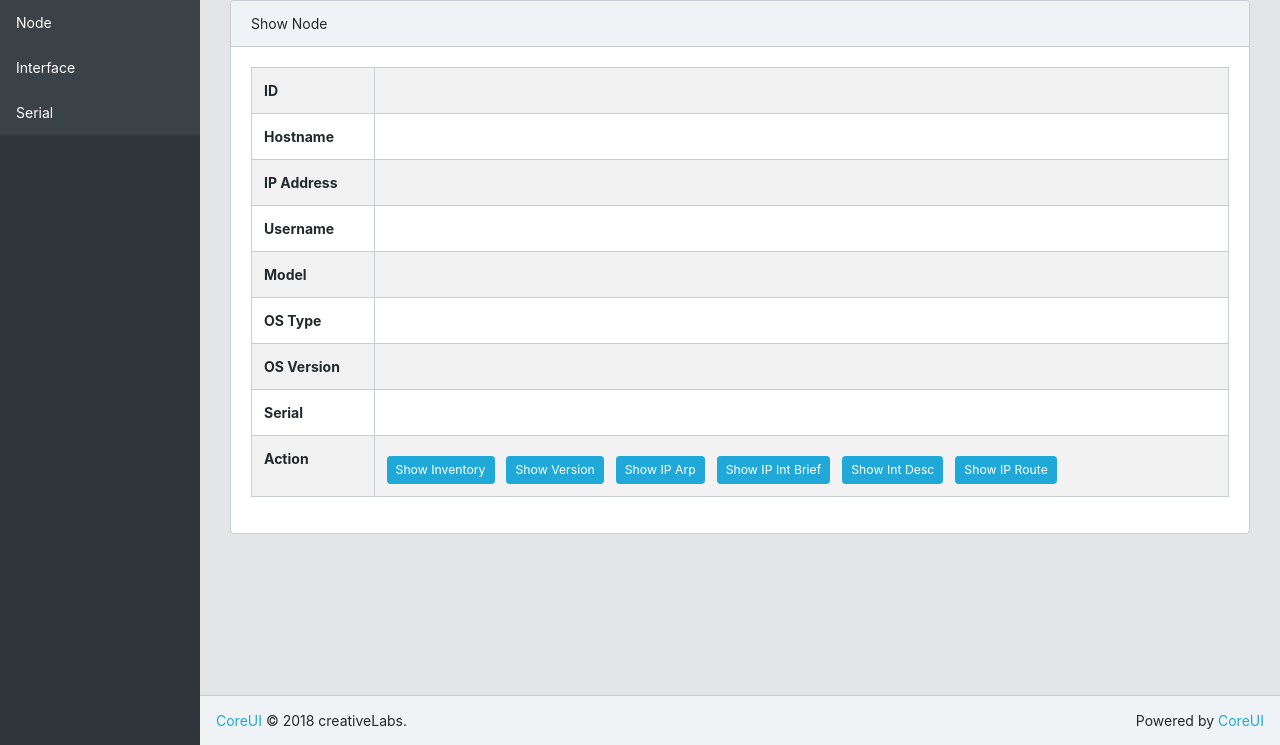
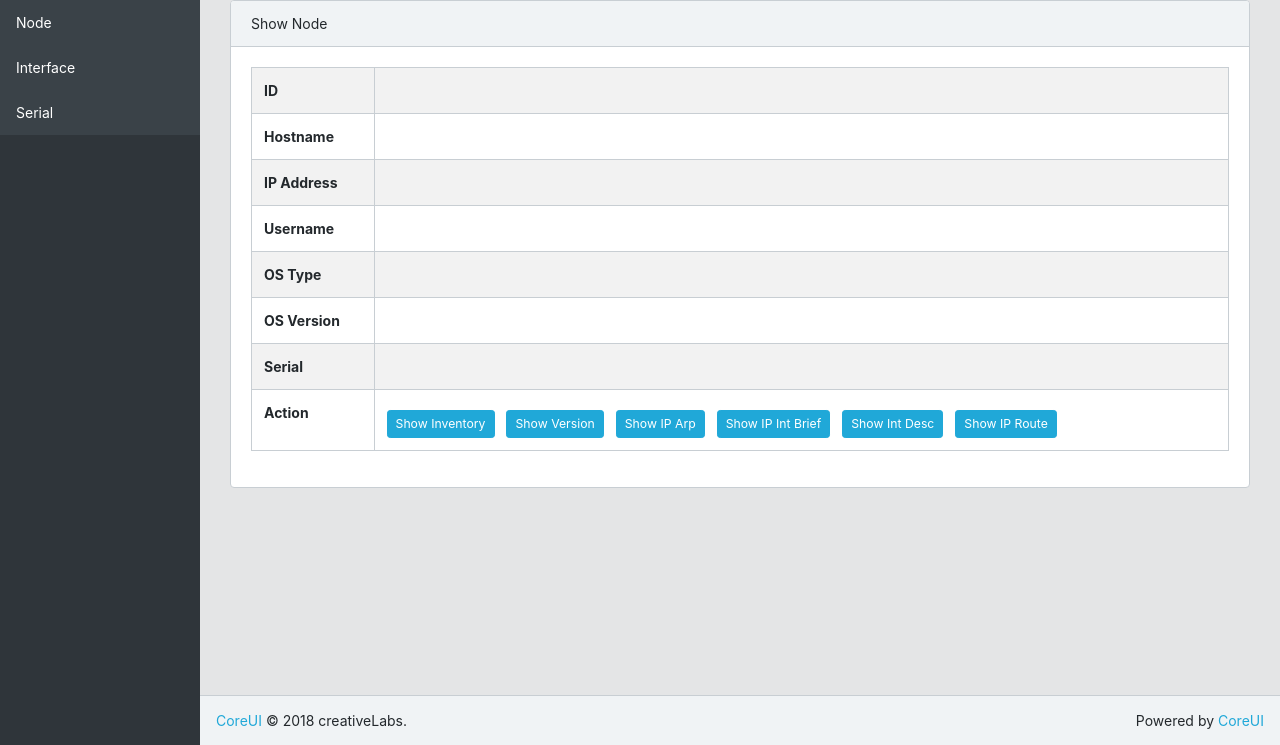
Before and after one commit to yone2ks/neteye, a Flask app: page /node/1 in a window 1280 px wide. Shown: the part 55-800 px from the top of the page. Run offline with Flask 2, Linux system fonts and the light colour scheme; data that the repository does not hold is empty; some libraries are stand-ins or nearby versions.

Commit message:
use serial in import_node method and del model column in node

```diff
--- a/neteye/node/models.py
+++ b/neteye/node/models.py
@@ -11,7 +11,6 @@ class Node(Base):
     hostname = Column(String, unique=True, nullable=True)
     description = Column(String, nullable=False)
     ip_address = Column(String, nullable=False)
-    model = Column(String)
     os_type = Column(String)
     os_version = Column(String)
     username = Column(String)
--- a/neteye/node/routes.py
+++ b/neteye/node/routes.py
@@ -178,8 +178,11 @@ def import_node(ip_address):
     conn = node.gen_conn()
     conn.enable()
     show_inventory = conn.send_command('show inventory', use_textfsm=True)
-    node.serial = show_inventory[0]['sn']
-    node.model = show_inventory[0]['pid']
+    for serial_info in show_inventory:
+        if not db.session.query(exists().where(Serial.serial==serial_info['sn'])).scalar():
+            serial = Serial(node_id=node.id, serial=serial_info['sn'], product_id=serial_info['pid'])
+            db.session.add(serial)
+            db.session.commit()
     show_version = conn.send_command('show version', use_textfsm=True)
     node.os_version = show_version[0]['version']
     node.hostname = show_version[0]['hostname']
--- a/neteye/node/templates/node/show.html
+++ b/neteye/node/templates/node/show.html
@@ -35,10 +35,6 @@
             <tr>
                 <th>Username</th>
                 <td>{{ node.username }}</td>
-            </tr>
-            <tr>
-                <th>Model</th>
-                <td>{{ node.model }}</td>
             </tr>
             <tr>
                 <th>OS Type</th>
```
